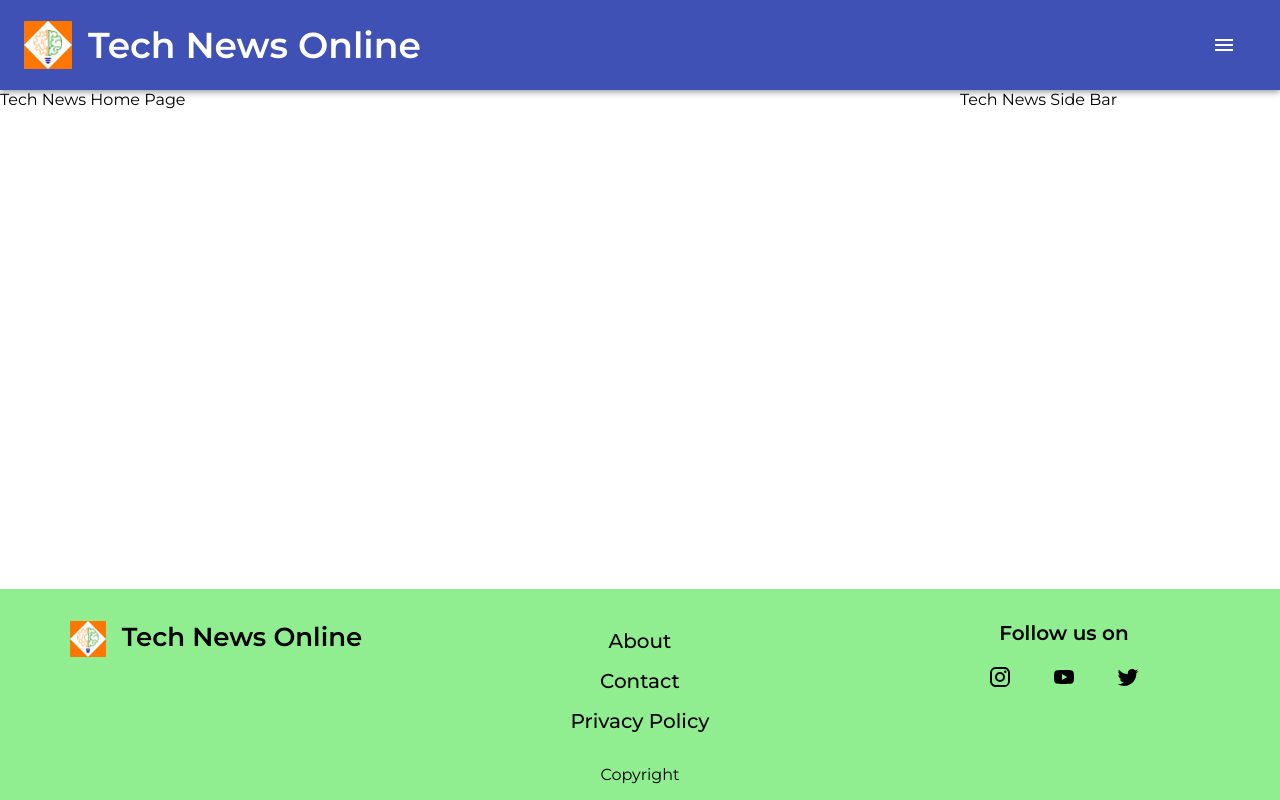
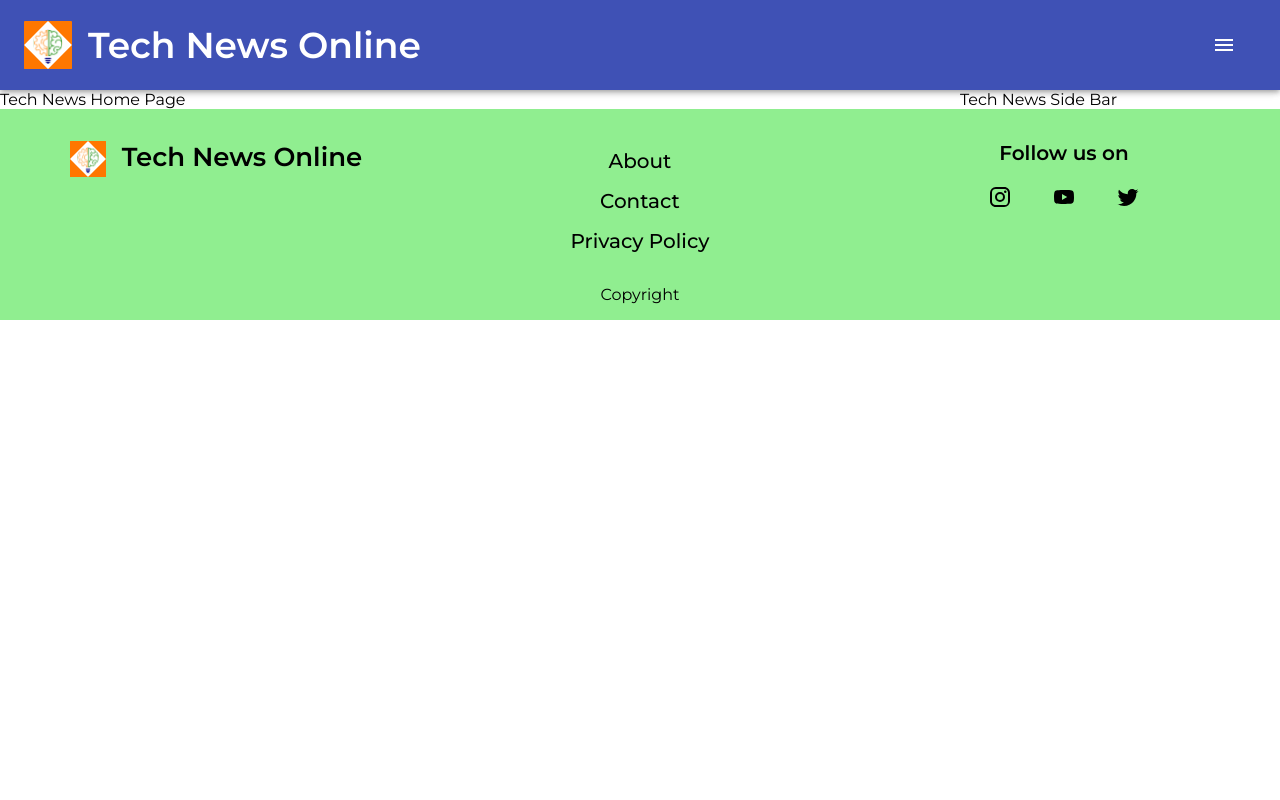
Before and after one commit to TheCodingWizard-911/TechNews, a Next.js app in the folder client/: page / in a window 1280 px wide. Built offline with nearby package versions, Linux system fonts and the light colour scheme.

Commit message:
Modify Footer Position

```diff
--- a/client/components/TechNewsFooter/index.js
+++ b/client/components/TechNewsFooter/index.js
@@ -13,10 +13,13 @@ const useStyles = makeStyles((theme) => ({
   footer: {
     flexGrow: 1,
     width: "100%",
-    position: "fixed",
+    position: "sticky",
     bottom: 0,
     padding: theme.spacing(2, 1),
     backgroundColor: "lightgreen",
+    [theme.breakpoints.down("xs")]: {
+      position: "static",
+    },
   },
   title: {
     fontSize: 26,
```
